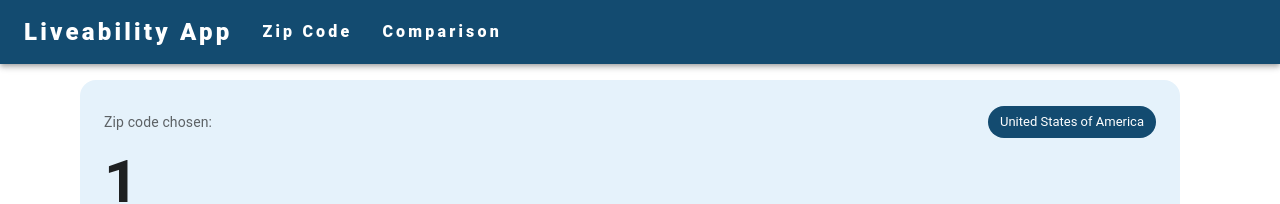
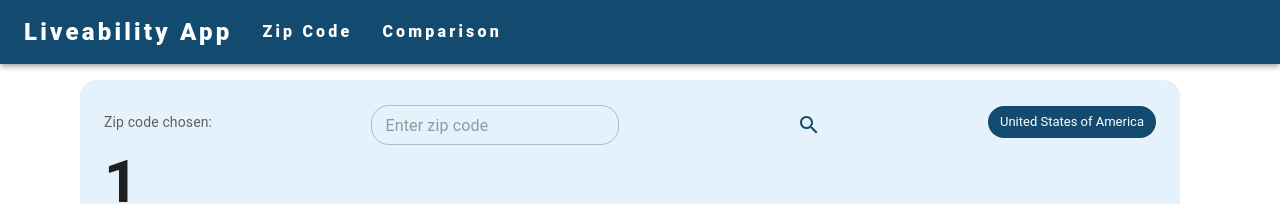
Before and after one commit to Stephman1/liveability-app, a React (Create React App) app in the folder client/: page /zip_code_view/1 in a window 1280 px wide. Shown: the top 204 px of the page. Built offline with nearby package versions, Linux system fonts and the light colour scheme; no server answers.

Commit message:
Added search bar on zip code view page
* Search bar with text input box allows a user to search directly for zip codes on the zip code view page
* Air quality rating value in bold

```diff
--- a/client/package.json
+++ b/client/package.json
@@ -5,6 +5,7 @@
   "dependencies": {
     "@emotion/react": "^11.10.5",
     "@emotion/styled": "^11.10.5",
+    "@mui/icons-material": "^5.16.6",
     "@mui/material": "^5.11.1",
     "@mui/x-charts": "^7.12.0",
     "@mui/x-data-grid": "^5.17.17",
--- a/client/src/pages/ZipCodePage.js
+++ b/client/src/pages/ZipCodePage.js
@@ -1,12 +1,14 @@
 import { useEffect, useState } from 'react';
-import { Box, Button, ButtonGroup, Container, Card, Chip, Typography, Stack } from '@mui/material';
+import { Box, Button, ButtonGroup, Container, Card, Chip, Typography, Stack, TextField, IconButton } from '@mui/material';
 import { ResponsiveContainer, BarChart, Bar, XAxis, YAxis, LabelList, LineChart, Line, CartesianGrid, Tooltip, Legend, } from 'recharts';
-import { useParams } from 'react-router-dom';
+import { useParams, useNavigate } from 'react-router-dom';
+import SearchIcon from '@mui/icons-material/Search';
 
 const config = require('../config.json');
 
 export default function ZipCodePage() {
     const { zip_code } = useParams();
+    const navigate = useNavigate();
 
     const [zipData, setZipData] = useState({});
     const [avgNatHousingPrice, setAvgNatPrice] = useState('');
@@ -19,6 +21,7 @@ export default function ZipCodePage() {
     const [housingChartType, setHousingChartType] = useState('Price');
     const [lifeWalkChartType, setLifeWalkChartType] = useState('Life');
     const [country, setCountry] = useState("");
+    const [newZipCode, setNewZipCode] = useState("");
 
     useEffect(() => {
         const regex = /[a-zA-Z]/;
@@ -75,6 +78,14 @@ export default function ZipCodePage() {
         }
     }, [zip_code]);
 
+    const handleInputChange = (event) => {
+        setNewZipCode(event.target.value);
+    };
+
+    const handleSearch = () => {
+        navigate(`/zip_code_view/${newZipCode}`);
+    };
+
     const housingPriceData = [
         { name: 'Zip Code Property Price', value: zipData.AvgPrice },
         { name: 'Average National Property Price', value: avgNatHousingPrice },
@@ -92,12 +103,12 @@ export default function ZipCodePage() {
 
     const walkabilityData = [
         { name: 'Zip Code Walkability', value: zipData.Walkability },
-        { name: 'Average National Walkability', value: avgWalkability },
+        { name: 'Average US Walkability', value: avgWalkability },
       ];
 
     const sqftPriceData = [
         { name: 'Zip Code Housing Sqft Price', value: zipData.AverageBlended$SqftPrice },
-        { name: 'Average National Sqft Price', value: avgSqftPrice },
+        { name: 'Average UK Sqft Price', value: avgSqftPrice },
       ];
 
     let historicalHousingPricesData = [];
@@ -129,6 +140,17 @@ export default function ZipCodePage() {
                 <Typography sx={{ fontSize: 14 }} color="text.secondary" gutterBottom>
           Zip code chosen:
         </Typography>
+        <TextField
+            value={newZipCode}
+            onChange={handleInputChange}
+            placeholder="Enter zip code"
+            size="small"
+            variant="outlined"
+            style={{ marginRight: 10 }}
+        />
+        <IconButton onClick={handleSearch} color="primary">
+            <SearchIcon />
+        </IconButton>
         <Typography gutterBottom variant="h5" component="div">
           <Chip color="primary" label={country} size="large" />
 
@@ -147,7 +169,7 @@ export default function ZipCodePage() {
         <Typography variant="body">
         <p>{zip_code} is a zip code in {zipData.State}, an area in the {country}.</p>
         <p>Avg Housing Price: ${zipData.AvgPrice} &emsp;&emsp; Avg Rent: ${zipData.AvgRent} &emsp;&emsp; Life Expectancy: {zipData.LifeExpectancy} years</p>
-        <p>Walkability: {zipData.Walkability} &emsp;&emsp; Air Quality: {zipData.AQIRating} &emsp;&emsp; Social Rent: {zipData.SocialRent} &emsp;&emsp; Avg Household Income: ${zipData.AvgHouseholdIncome} &emsp;&emsp; Avg Housing Sqft Price: ${zipData.AverageBlended$SqftPrice}</p>
+        <p>Walkability: {zipData.Walkability} &emsp;&emsp; Air Quality: <b>{zipData.AQIRating}</b> &emsp;&emsp; Social Rent: {zipData.SocialRent} &emsp;&emsp; Avg Household Income: ${zipData.AvgHouseholdIncome} &emsp;&emsp; Avg Housing Sqft Price: ${zipData.AverageBlended$SqftPrice}</p>
         </Typography>
         </Card>
 
@@ -158,7 +180,7 @@ export default function ZipCodePage() {
                     <Button disabled={housingChartType === 'Rent'} onClick={() => handleHousingGraphChange('Rent')}>Rent</Button>
                 </ButtonGroup>
                 <div style={{ margin: 20 }}>
-                    { // This ternary statement returns a BarChart if barRadar is true, and a RadarChart otherwise
+                    {
                     (housingChartType === 'Price')
                         ? (
                             <ResponsiveContainer height={250}>
```
Also changed, not shown: 1 other file (tests, documents, lock files or other folders).
